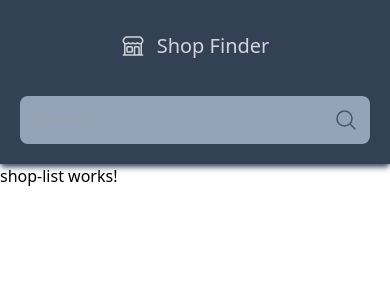
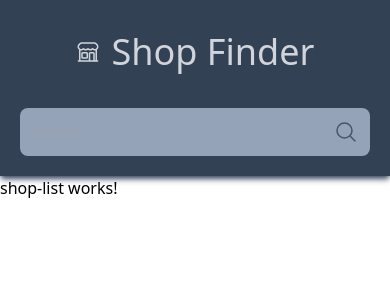
Before and after one commit to lumusitech/frontend-angular-shop-finder, an Angular app: page /shop/list in a window 390 px wide. Shown: the top 300 px of the page. Built offline with nearby package versions, Linux system fonts and the light colour scheme.

Commit message:
feat: add more size to logo text

```diff
--- a/src/app/shared/header/header.component.html
+++ b/src/app/shared/header/header.component.html
@@ -21,7 +21,7 @@
         />
       </svg>
 
-      <span class="ml-3 text-xl text-gray-300">Shop Finder</span>
+      <span class="ml-3 text-4xl text-gray-300 md:text-xl">Shop Finder</span>
     </a>
 
     <!-- Nav Component -->
```
